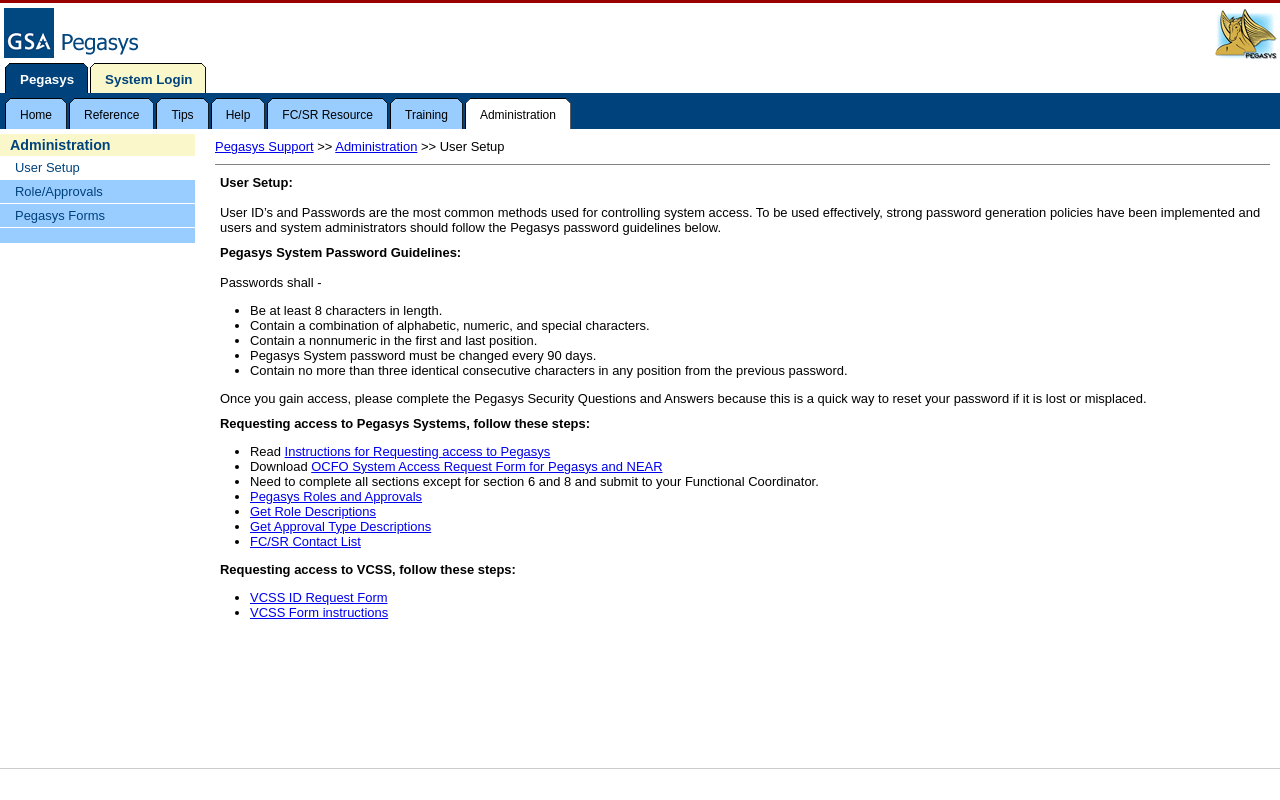
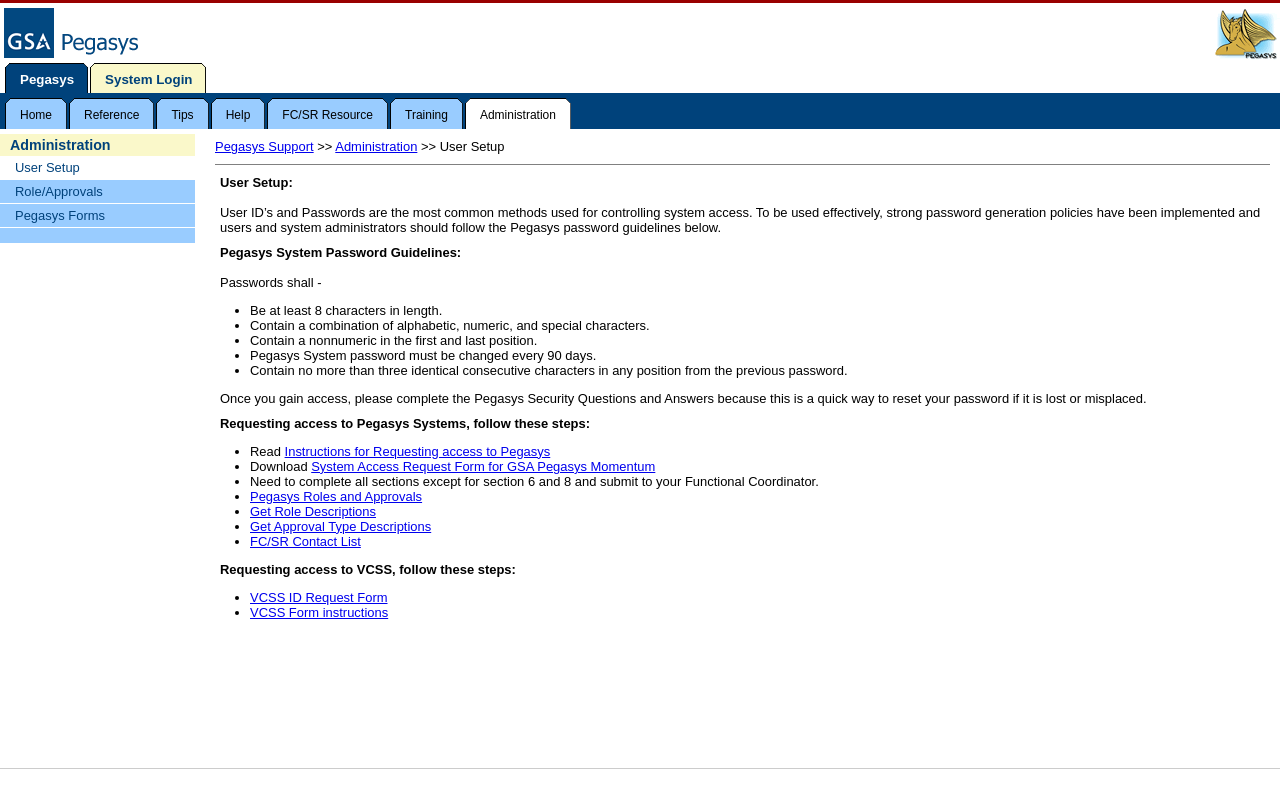
Before and after one commit to ThomasDStrickland/FM-PegasysWebPortal, a plain HTML site: page GSA.OCFO.Pegasys/admin/usetup.htm in a window 1280 px wide. Drawn offline with Linux system fonts and the light colour scheme.

Commit message:
Pegasys access request form update

```diff
--- a/GSA.OCFO.Pegasys/admin/usetup.htm
+++ b/GSA.OCFO.Pegasys/admin/usetup.htm
@@ -80,7 +80,7 @@
 								Read <a href="http://support.pegasys.gsa.gov/Ref/Other/Pegasys_NEAR_Form_instructions.docx">Instructions for Requesting access to Pegasys</a>
 							</li>
 							<li>
-								Download <a href="http://support.pegasys.gsa.gov/Ref/Other/Pegasys_NEAR_Access_Request_Form.docx">OCFO System Access Request Form for Pegasys and NEAR</a>
+								Download <a href="http://support.pegasys.gsa.gov/Ref/Other/Pegasys_NEAR_Access_Request_Form.docx">System Access Request Form for GSA Pegasys Momentum</a>
 							</li>
 							<li>Need to complete all sections except for section 6 and 8 and submit to your Functional Coordinator.</li>
 							<li><a href="../docs/fcsr/FC SR Conflicting Roles Table.doc">Pegasys Roles and Approvals</a></li>
```
